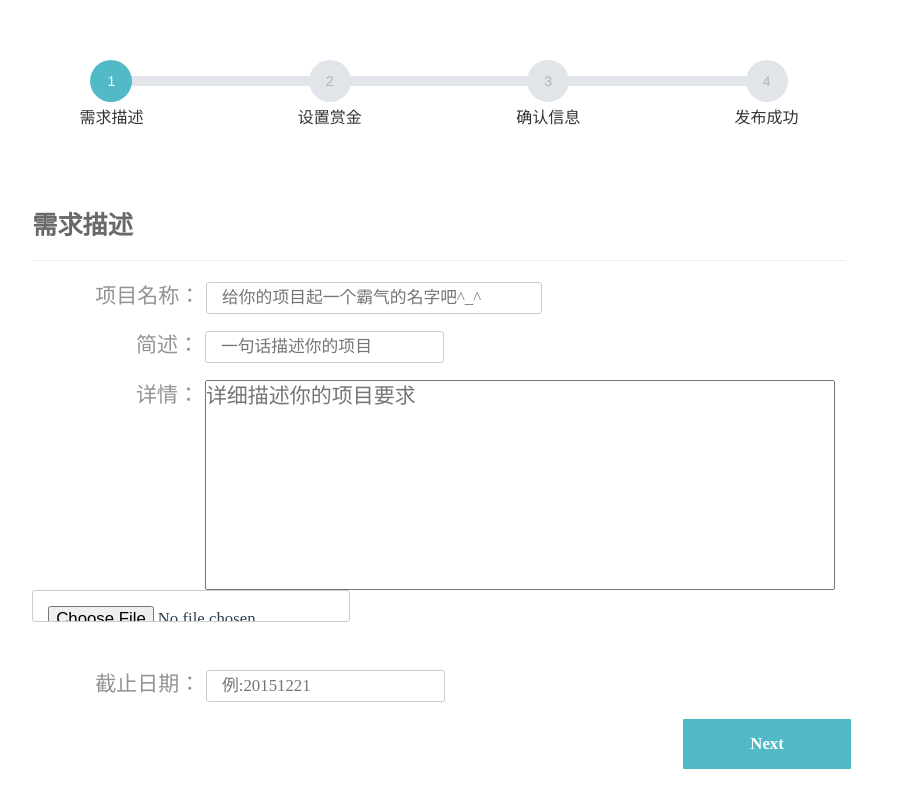
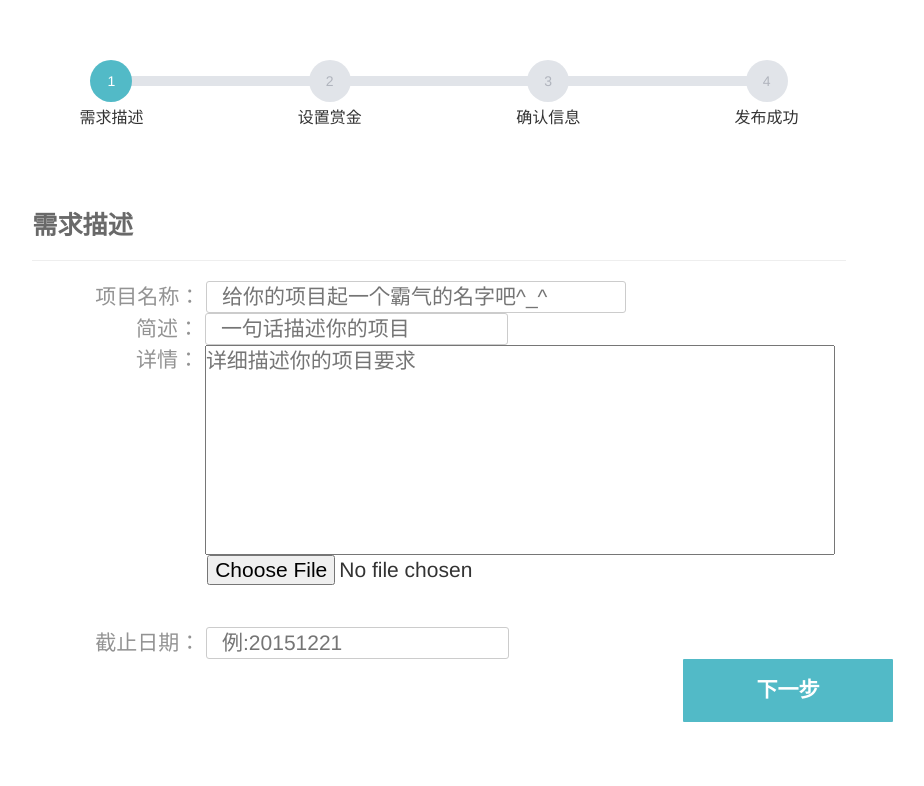
Before and after one commit to sandbarTrue/mySewage, a website with bundled scripts: page static/html/publish.html in a window 1280 px wide. Shown: the part 247-1033 px from the top of the page, without its empty margins (201-1125 px from the left). After the commit the page ends 969 px from the top, so only its background shows below. Built offline with nearby package versions, Linux system fonts and the light colour scheme.

Commit message:
change btn style

```diff
--- a/static/html/publish.html
+++ b/static/html/publish.html
@@ -36,10 +36,10 @@
 				<input type="text" name="briefIntro" placeholder="一句话描述你的项目"/><br>
 				<span class="detail">&nbsp;&nbsp;&nbsp;&nbsp;&nbsp;&nbsp;&nbsp;详情：</span>
 				<textarea name="proDetail" placeholder="详细描述你的项目要求" cols="20em"></textarea><br>
-				<input type="file" name="proFile" /><br>
+				<input type="file" name="proFile" id="btn-file"/><br>
 				<span>截止日期：</span>
 				<input type="text" name="proDeadline" placeholder="例:20151221" /><br>
-				<input type="button" name="next" class="next action-button" value="Next" />
+				<input type="button" name="next" class="next action-button" value="下一步" />
 			</fieldset>
 			<!-- 设置赏金 -->
 			<fieldset>
@@ -48,8 +48,8 @@
 				<input type="text" name="proBudget" /> 元<br>
 				<a class="btn-pay" href="#">支付</a>
 				<sub>点击跳转第三方支付平台</sub><br>
-				<input type="button" name="previous" class="previous action-button" value="Previous" />
-				<input type="button" name="next" class="next action-button" value="Next" />
+				<input type="button" name="previous" class="previous action-button" value="上一步" />
+				<input type="button" name="next" class="next action-button" value="下一步" />
 			</fieldset>
 			<!-- 确认信息 -->
 			<fieldset>
@@ -59,8 +59,8 @@
 				<span>&nbsp;&nbsp;&nbsp;&nbsp;&nbsp;&nbsp;&nbsp;详情：</span><span id="3"></span><br>
 				<span>截止日期：</span><span id="4"></span><br>
 				<span>工程预算：</span><span id="5"></span><br>
-				<input type="button" name="previous" class="previous action-button" value="Previous" />
-				<input type="submit" name="submit" class="next action-button submit action-button" value="Submit" onclick="startCount()" />
+				<input type="button" name="previous" class="previous action-button" value="上一步" />
+				<input type="submit" name="submit" class="next action-button submit action-button" value="确认发布" onclick="startCount()" />
 			</fieldset>
 			<fieldset>
 				<h2 class="fs-title">发布成功</h2><hr>
--- a/static/sass/page/publish.scss
+++ b/static/sass/page/publish.scss
@@ -55,7 +55,7 @@ hr{
 	border-color:#AFB3BC;
 }
 /*inputs*/
-#msform input {
+input {
 	height: 1em;
 	padding: 15px;
 	border: 1px solid #ccc;
@@ -70,6 +70,12 @@ hr{
 	width: 30em;
 	vertical-align:top;
 }
+#btn-file{
+	height: 2em;
+	padding: 0;
+	border: none;
+	margin-left: 175px;
+}
 /*buttons*/
 #msform .action-button {
 	display: inline-block;
@@ -82,10 +88,17 @@ hr{
 	border-radius: 1px;
 	cursor: pointer;
 	padding: 10px 5px;
-	margin-left: 80%;
 }
 #msform .action-button:hover, #msform .action-button:focus {
 	box-shadow: 0 0 0 2px white, 0 0 0 3px #27AE60;
+}
+.previous{
+	position: relative;
+	margin-left: 58%;
+	top: 4em;
+}
+.next{
+	margin-left: 80%;
 }
 .btn-pay{
 	display: inline-block;
@@ -96,7 +109,7 @@ hr{
 	font-weight: bold;
 	color: white;
 	cursor: pointer;
-	margin-left: 8em;
+	margin-left: 8.5em;
 	text-indent: 4em;
 }
 /*progressbar*/
```
Also changed, not shown: static/css/global.css, static/css/page/publish.css, 2 other files.
